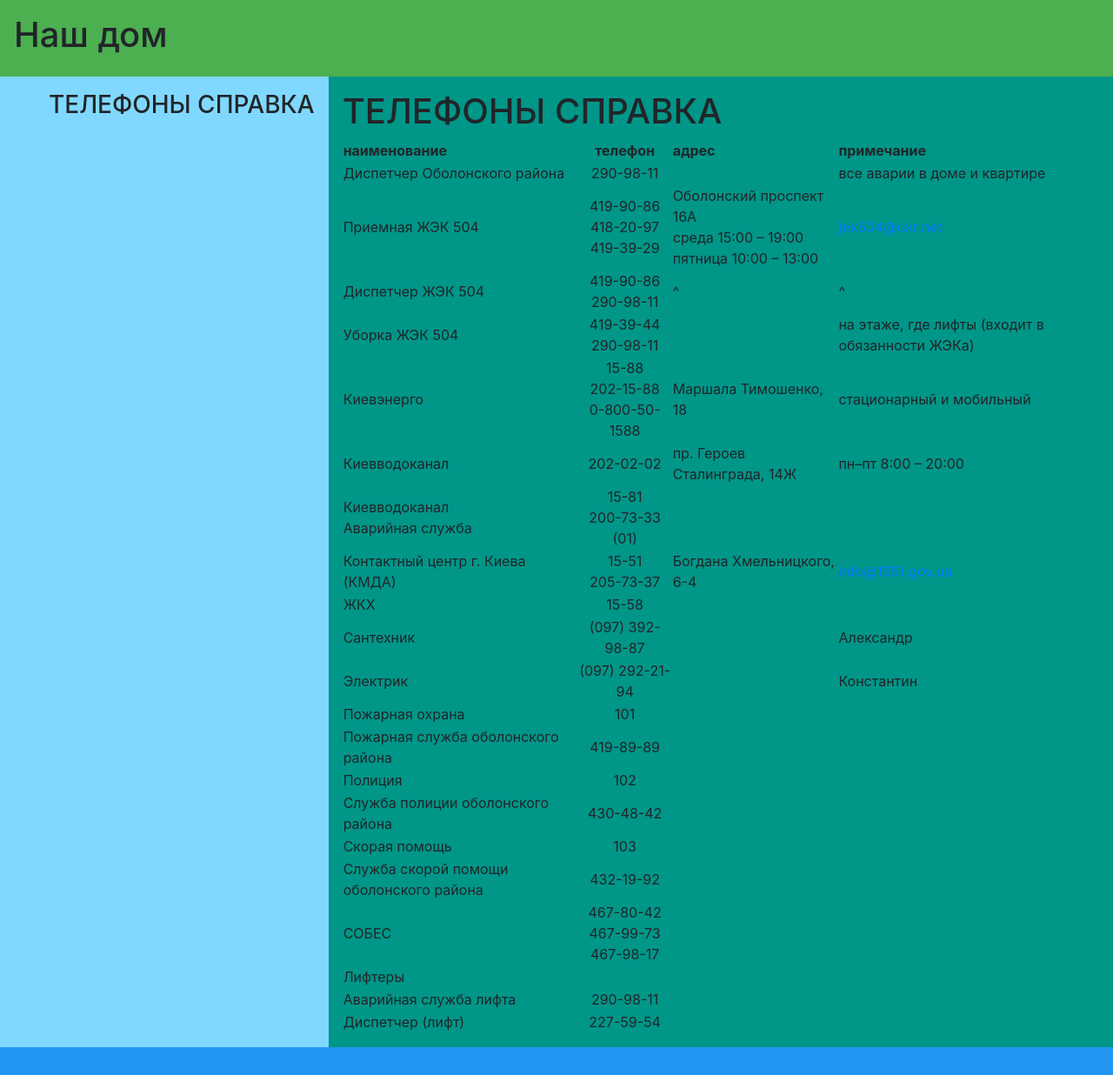
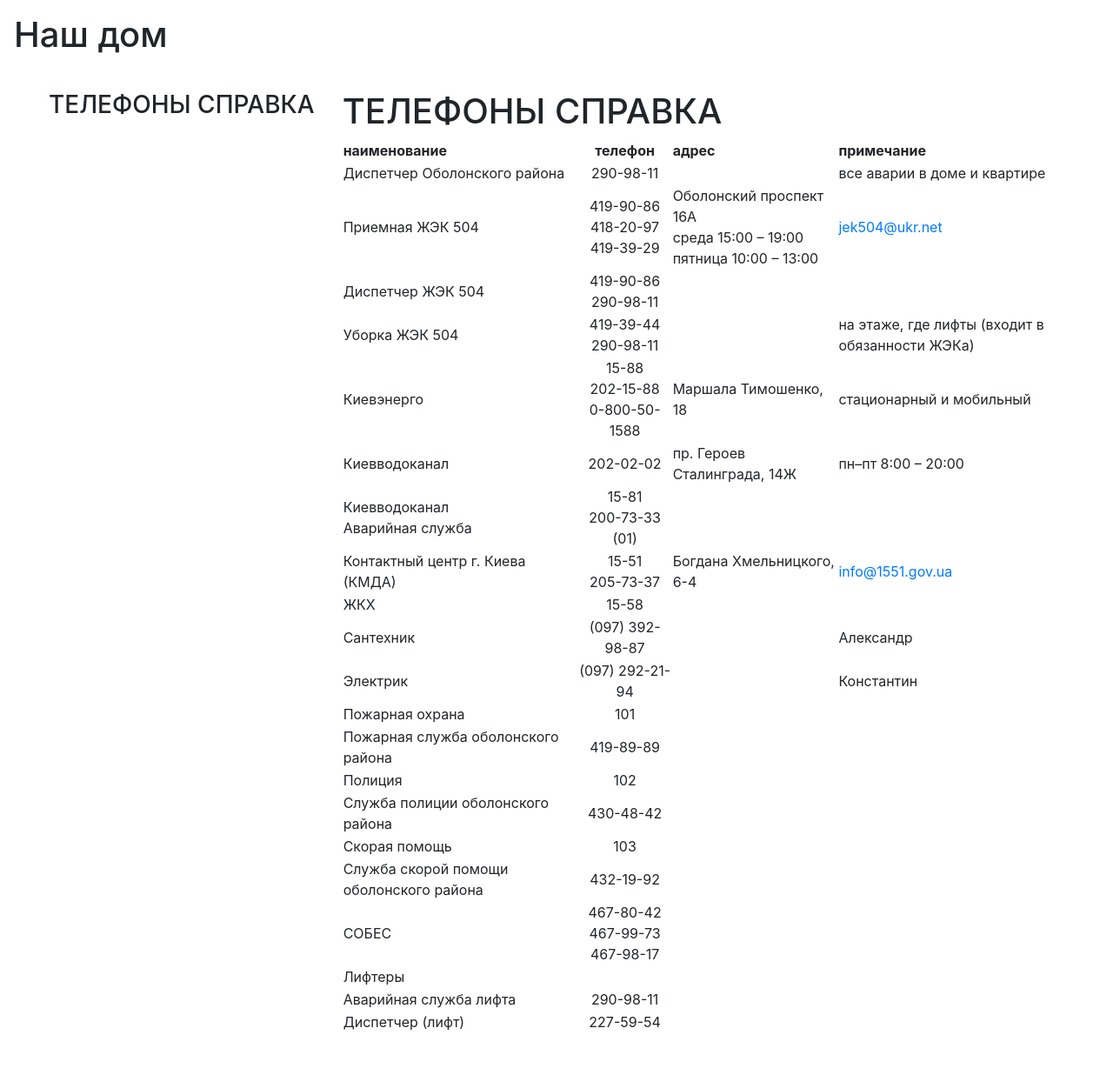
Before and after one commit to heroes-kiev/16b, a Jekyll site: the page built from index.md, in a window 1280 px wide. Shown: the whole page at 87% size. Built offline with Jekyll 4.4.1, drawn with Linux system fonts in a browser that asks for light colours; our own code applies the rules of GitHub Pages for plain Markdown files.

```diff
--- a/assets/css/grid.css
+++ b/assets/css/grid.css
@@ -6,21 +6,13 @@ html {
   box-sizing: inherit;
 }
 
-header {
-  background-color: #4caf50;
-}
+header {}
 
-nav {
-  background-color: #80d8ff;
-}
+nav {}
 
-main {
-  background-color: #009688;
-}
+main {}
 
-footer {
-  background-color: #2196f3;
-}
+footer {}
 
 h1,
 h2,
--- a/index.md
+++ b/index.md
@@ -9,7 +9,7 @@ published: true
 |---|:---:|---|---|
 | Диспетчер Оболонского района | 290-98-11 | | все аварии в доме и квартире |
 | Приемная ЖЭК 504 | 419-90-86<br>418-20-97<br>419-39-29 | Оболонский проспект 16А<br>среда 15:00 – 19:00<br>пятница 10:00 – 13:00 | [jek504@ukr.net](mailto:jek504@ukr.net) |
-| Диспетчер ЖЭК 504 | 419-90-86<br>290-98-11 | ^ | ^ |
+| Диспетчер ЖЭК 504 | 419-90-86<br>290-98-11 | | |
 | Уборка ЖЭК 504 | 419-39-44<br>290-98-11 || на этаже, где лифты (входит в обязанности ЖЭКа) |
 | Киевэнерго | 15-88<br>202-15-88<br>0-800-50-1588 | Маршала Тимошенко, 18 | стационарный и мобильный |
 | Киевводоканал | 202-02-02 | пр. Героев Сталинграда, 14Ж | пн–пт 8:00 – 20:00 |
```
Also changed, not shown: _posts/2018-08-03-hi.md (added, +8 -0 lines).
